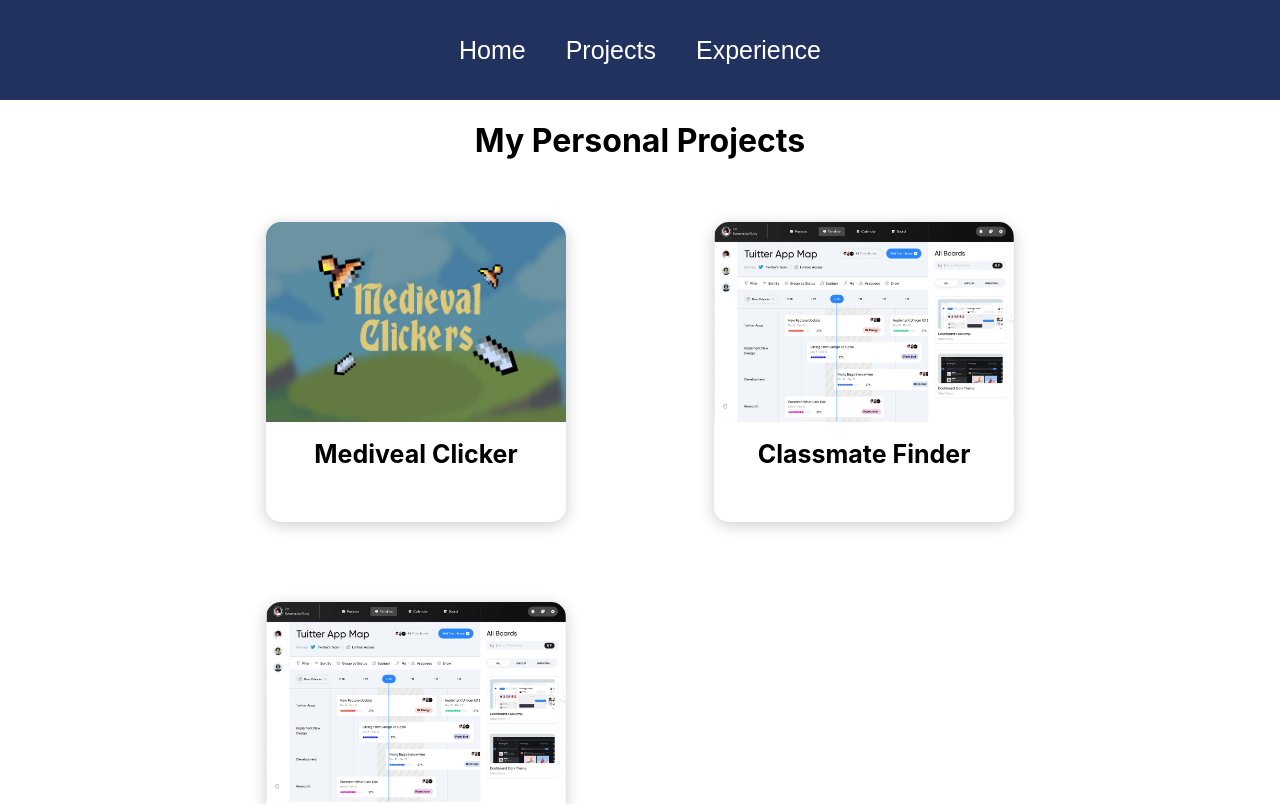
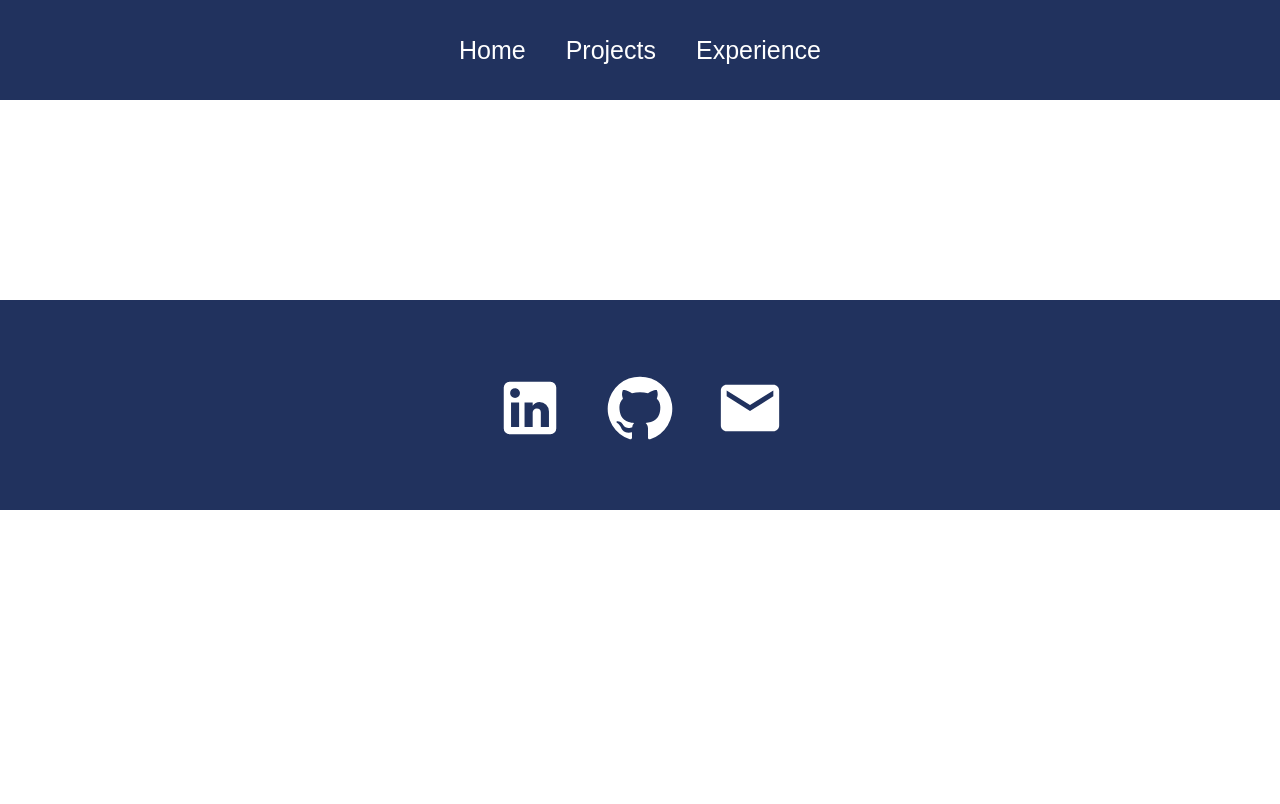
Before and after one commit to ananyasista/WiCSEPersonalProject, a React (Create React App) app: page /WiCSEPersonalProject/projects in a window 1280 px wide. Shown: the top 804 px of the page. Built offline with nearby package versions, Linux system fonts and the light colour scheme.

Commit message:
changes to links

```diff
--- a/src/App.js
+++ b/src/App.js
@@ -15,9 +15,9 @@ function App() {
           <Navbar/>
         <Routes>
           <Route path="/WiCSEPersonalProject" element={<Home/>}></Route>
-          <Route path="/WiCSEPersonalProject/projects" element={<Projects/>}></Route>
-          <Route path="/WiCSEPersonalProject/experience" element={<Experience/>}></Route>
-          <Route path="/WiCSEPersonalProject/displayProject/:id" element={<DisplayProject/>}></Route>
+          <Route path="/projects" element={<Projects/>}></Route>
+          <Route path="/experience" element={<Experience/>}></Route>
+          <Route path="/displayProject/:id" element={<DisplayProject/>}></Route>
         </Routes>
         <Footer />
       </Router>
```
